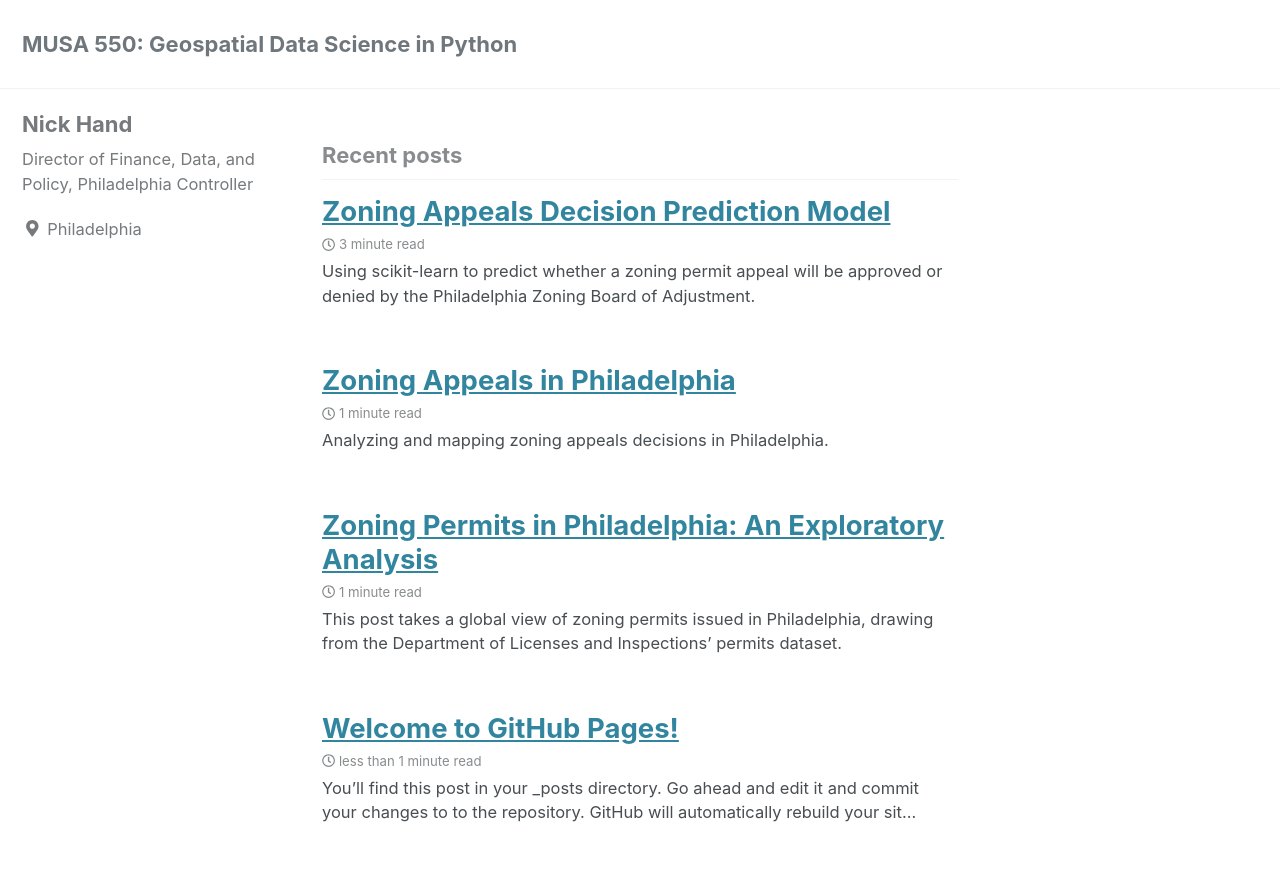
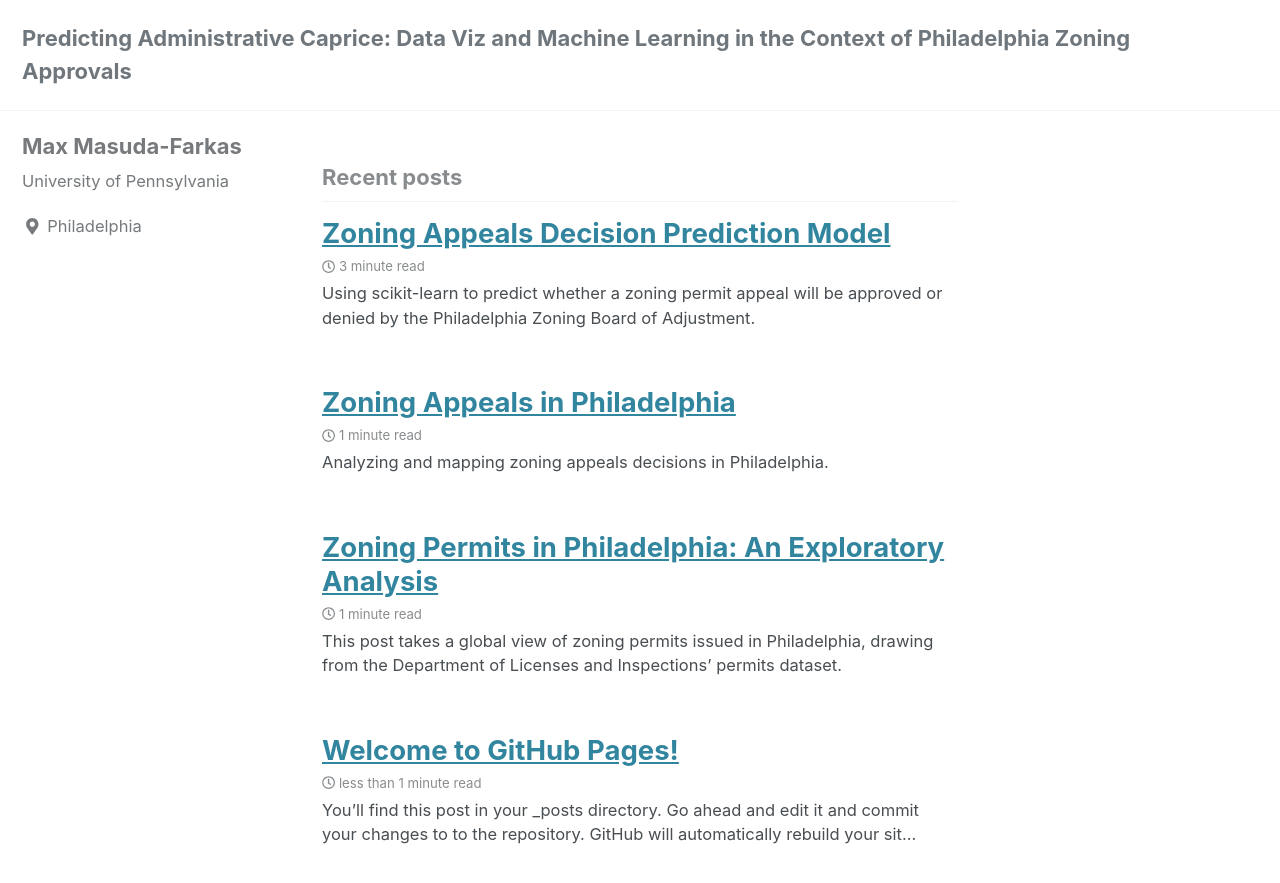
Before and after one commit to maxmasudafarkas/Philadelphia_Entitlements_Analysis, a Jekyll site: the page built from index.html, in a window 1280 px wide and 900 px high. Shown: the top 883 px of the window. Built offline with Jekyll 4.4.1, drawn with Linux system fonts in a browser that asks for light colours; cached includes are drawn as plain includes; nearby versions of some CDN libraries; a script that is not in the unit is left out; the list of posts is cut into pages by our own code; some of the changed text lies outside the part shown.

Commit message:
Update _config.yml

```diff
--- a/_config.yml
+++ b/_config.yml
@@ -16,10 +16,10 @@ minimal_mistakes_skin: "default" # "air", "aqua", "contrast", "dark", "dirt", "n
 
 # Site Settings
 locale: "en-US"
-title: "MUSA 550: Geospatial Data Science in Python"
+title: "Predicting Administrative Caprice: Data Viz and Machine Learning in the Context of Philadelphia Zoning Approvals"
 title_separator: "-"
-name: "Nick Hand"
-description: "Displaying cool data visualizations"
+name: "Max Masuda-Farkas"
+description: "Visualizing and predicting land use approvals and rejections in Philadelphia, Pennsylvania."
 url: # the base hostname & protocol for your site e.g. "https://mmistakes.github.io"
 baseurl: # the subpath of your site, e.g. "/blog"
 repository: # GitHub username/repo-name e.g. "mmistakes/minimal-mistakes"
@@ -105,9 +105,9 @@ analytics:
 
 # Site Author
 author:
-  name: "Nick Hand"
+  name: "Max Masuda-Farkas"
   avatar: # path of avatar image, e.g. "/assets/images/bio-photo.jpg"
-  bio: "Director of Finance, Data, and Policy, Philadelphia Controller"
+  bio: "University of Pennsylvania"
   location: "Philadelphia"
   email:
   links:
```
